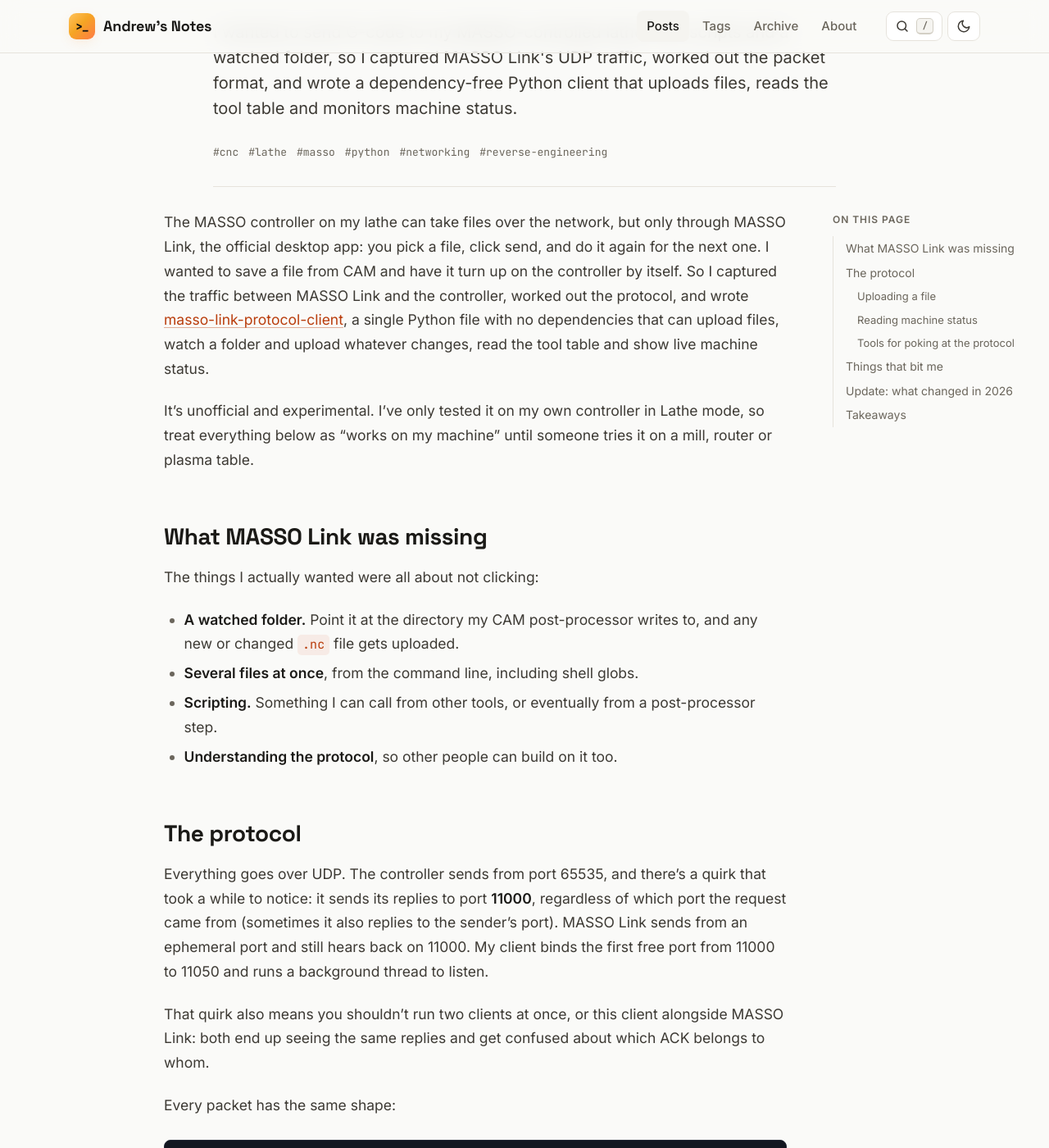
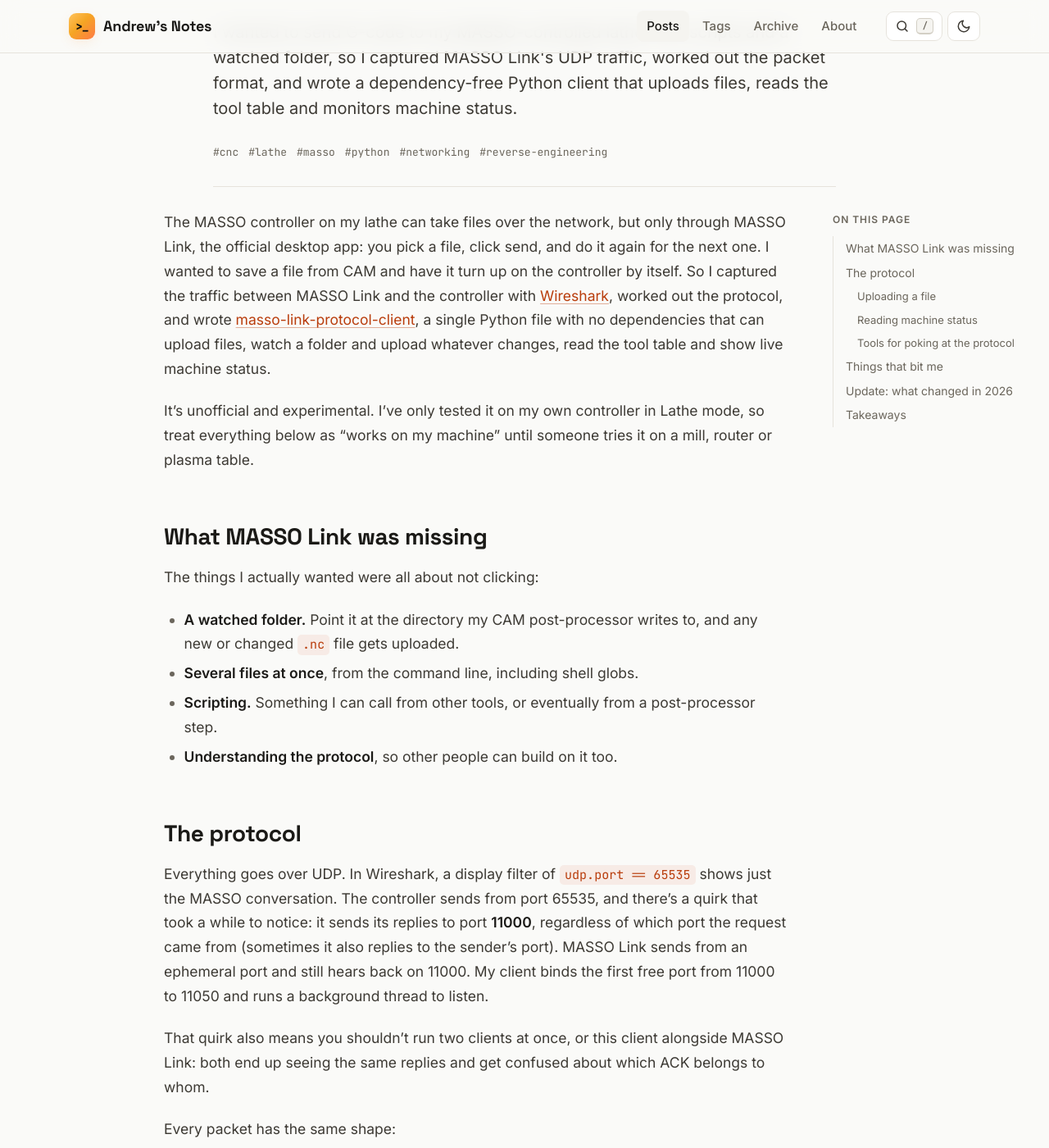
Before and after one commit to andrewpc/andrewpc.github.io, a Jekyll site: the page built from _posts/2025-12-03-masso-link-protocol-client.md, in a window 1280 px wide and 1400 px high, scrolled down 317 px. Shown: the whole window at 82% size. Built offline with Jekyll 4.4.1, drawn with Linux system fonts in a browser that asks for light colours.

Commit message:
Post fix: name Wireshark as the capture tool in the MASSO Link post
Co-Authored-By: Claude Opus 5.5 <noreply@anthropic.com>
Claude-Session: https://claude.ai/code/session_019NQ6p1656oxsGA8vm2yAy5

```diff
--- a/_posts/2025-12-03-masso-link-protocol-client.md
+++ b/_posts/2025-12-03-masso-link-protocol-client.md
@@ -15,7 +15,7 @@ The MASSO controller on my lathe can take files over the network, but only
 through MASSO Link, the official desktop app: you pick a file, click send, and
 do it again for the next one. I wanted to save a file from CAM and have it turn
 up on the controller by itself. So I captured the traffic between MASSO Link
-and the controller, worked out the protocol, and wrote
+and the controller with [Wireshark](https://www.wireshark.org/), worked out the protocol, and wrote
 [masso-link-protocol-client](https://github.com/andrewpc/masso-link-protocol-client),
 a single Python file with no dependencies that can upload files, watch a folder
 and upload whatever changes, read the tool table and show live machine status.
@@ -37,7 +37,8 @@ The things I actually wanted were all about not clicking:
 
 ## The protocol
 
-Everything goes over UDP. The controller sends from port 65535, and there's a
+Everything goes over UDP. In Wireshark, a display filter of
+`udp.port == 65535` shows just the MASSO conversation. The controller sends from port 65535, and there's a
 quirk that took a while to notice: it sends its replies to port **11000**,
 regardless of which port the request came from (sometimes it also replies to
 the sender's port). MASSO Link sends from an ephemeral port and still hears
```
